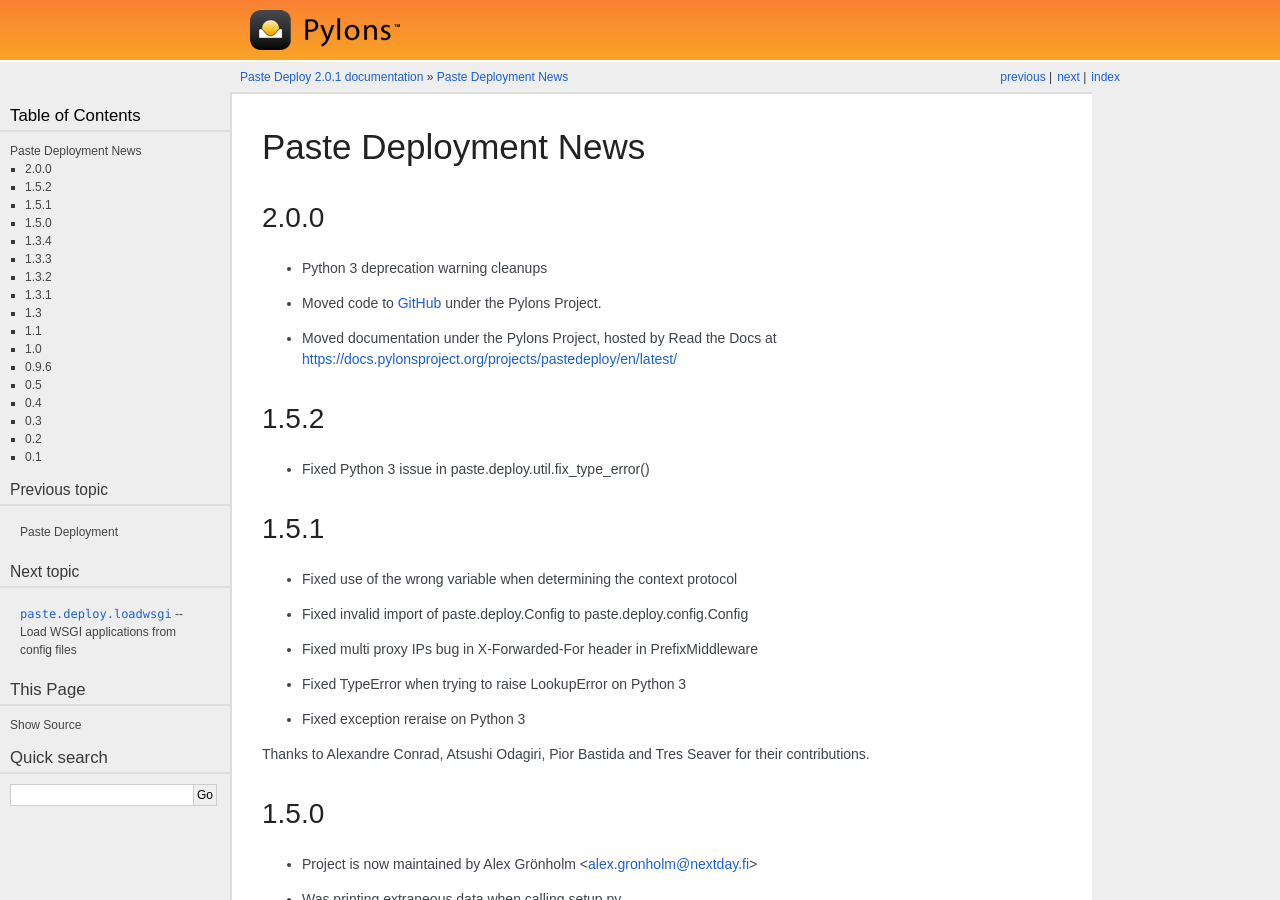
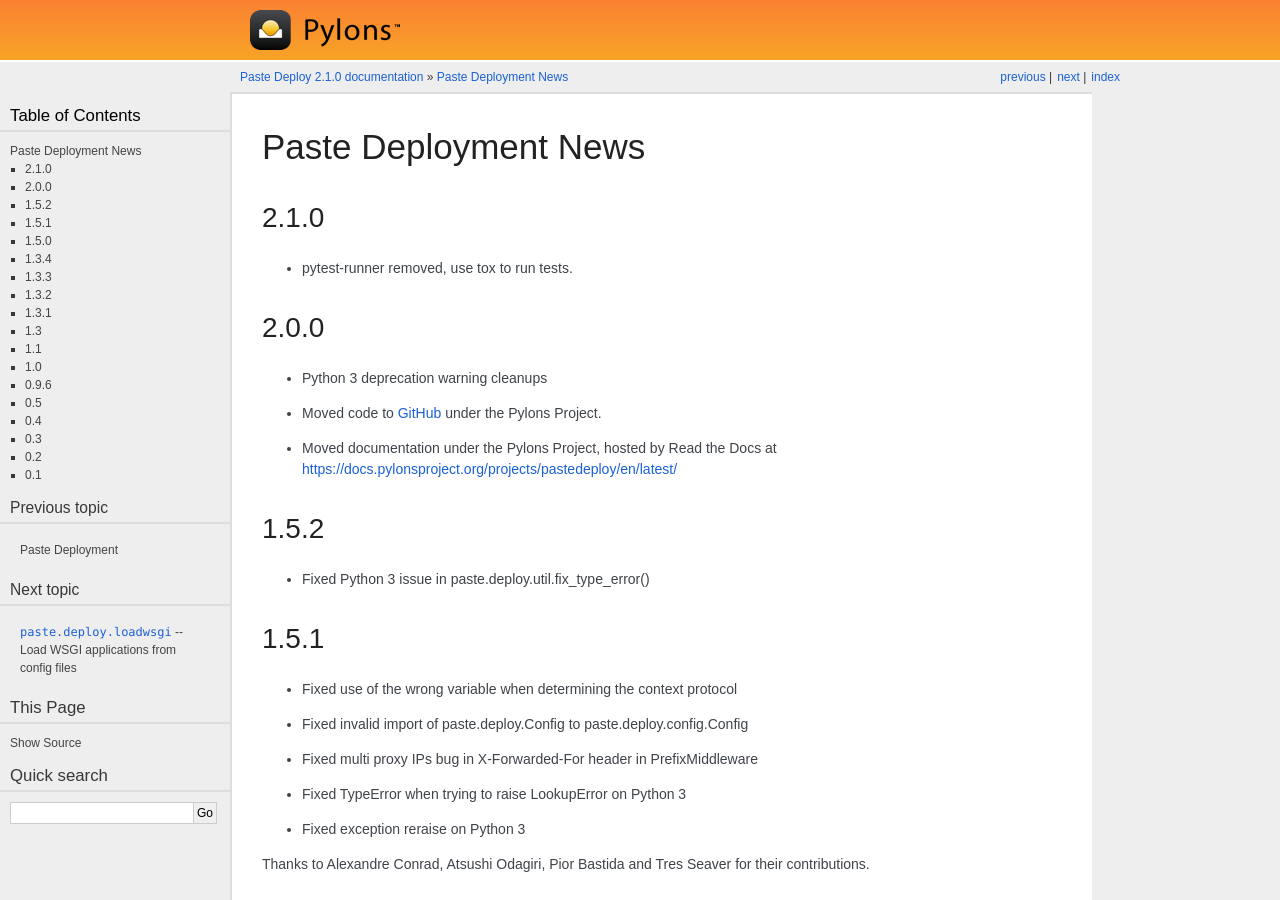
Before and after one commit to Pylons/pastedeploy, a Sphinx documentation site: the page built from docs/news.rst, in a window 1280 px wide and 900 px high. Built offline with Sphinx 7.4.7, drawn with Linux system fonts in a browser that asks for light colours; some web fonts are replaced; some of the changed text lies outside the part shown.

Commit message:
Release 2.1.0
* remove pytest-runner

```diff
--- a/docs/news.rst
+++ b/docs/news.rst
@@ -1,5 +1,10 @@
 Paste Deployment News
 =====================
+
+2.1.0
+-----
+
+* pytest-runner removed, use tox to run tests.
 
 2.0.0
 -----
--- a/setup.py
+++ b/setup.py
@@ -13,7 +13,7 @@ docs_extras = [
 
 setup(
     name="PasteDeploy",
-    version="2.0.1",
+    version="2.1.0",
     description="Load, configure, and compose WSGI applications and servers",
     long_description=readme,
     classifiers=[
```
